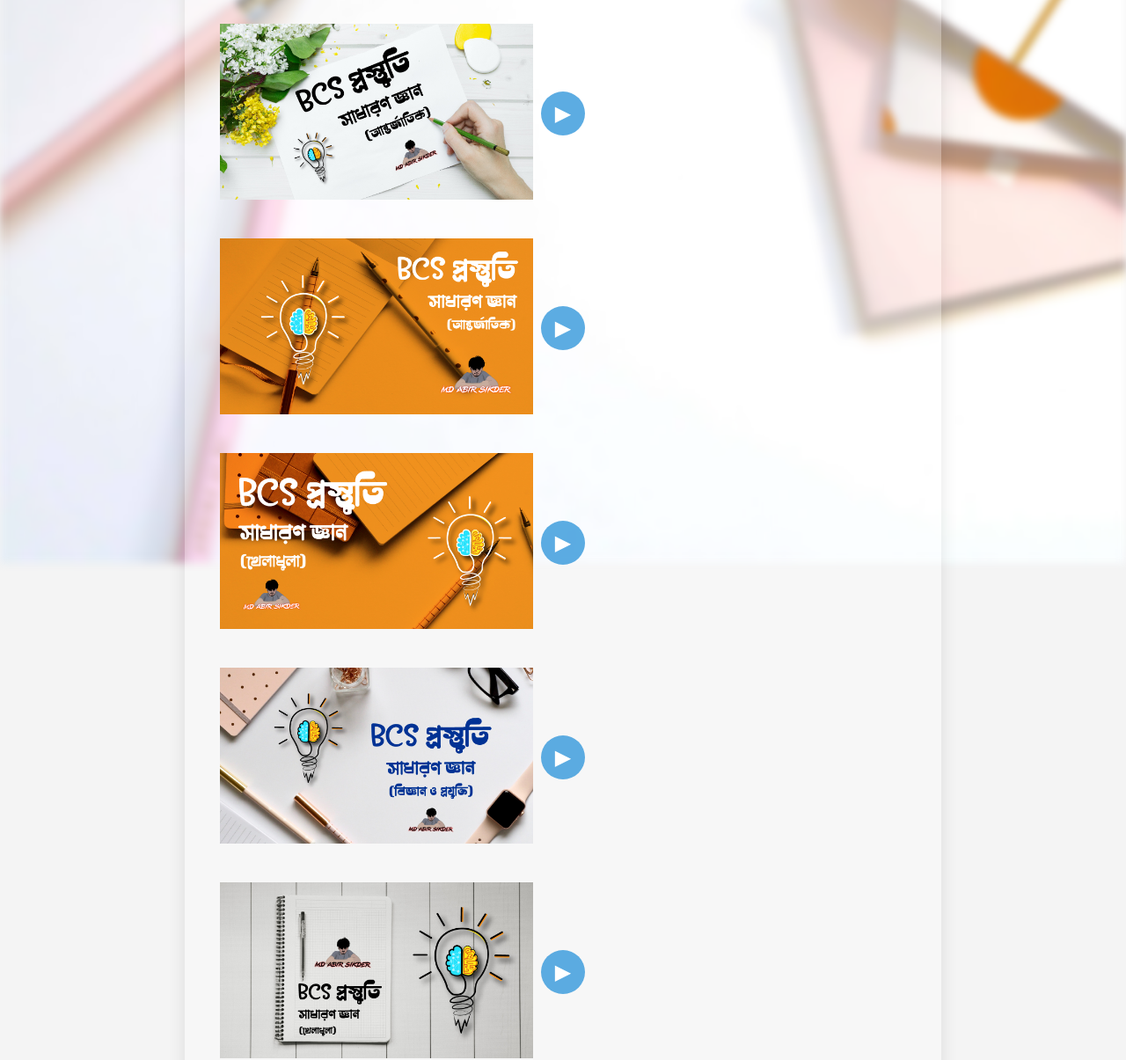
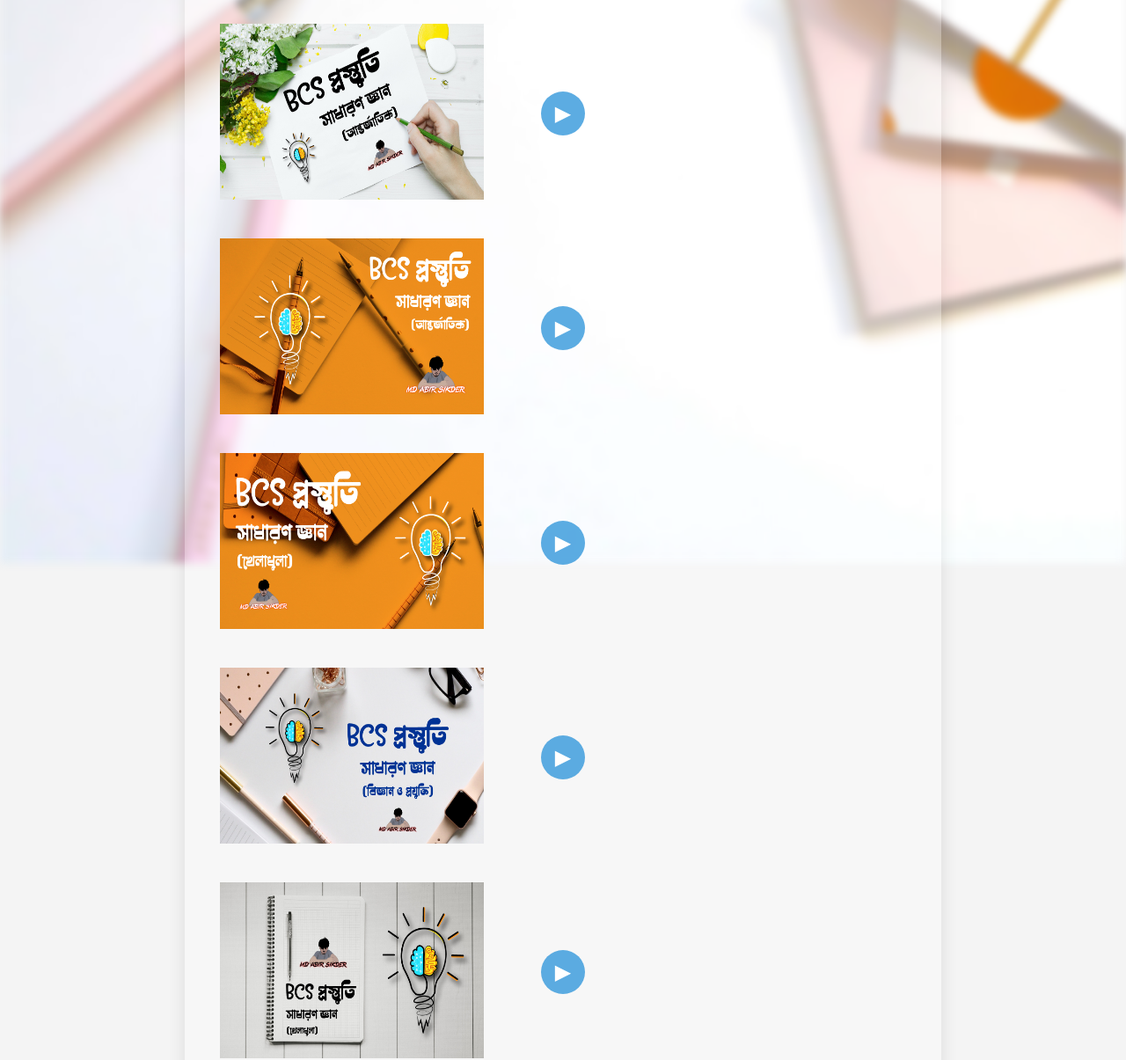
Before and after one commit to AbirSikder82/bcs-quiz, a plain HTML site: page video-page.html in a window 1280 px wide. Shown: the part 160-1365 px from the top of the page at 88% size. Drawn offline with Linux system fonts and the light colour scheme.

Commit message:
Added update video page

```diff
--- a/video-page.html
+++ b/video-page.html
@@ -13,23 +13,23 @@
             <h1>Videos</h1>
         </header>
         <div class="video-thumbnail" onclick="redirectYoutube1()">
-        <img src="General Knowledge questions and answers 2022, BCS prostuti, Cakrir prostuti, Quiz, International, Part-1.jpg" alt="Video 1 Thumbnail" height="200">
+        <img src="General Knowledge questions and answers 2022, BCS prostuti, Cakrir prostuti, Quiz, International, Part-1.jpg" alt="Video 1 Thumbnail" width="300" height="200">
         <button class="play-button" onclick="redirectYoutube1()">▶</button>
     </div>
     <div class="video-thumbnail" onclick="redirectYoutube2()">
-        <img src="General Knowledge questions and answers 2022, BCS prostuti, Cakrir prostuti, Quiz, International, Part-2.jpg" alt="Video 2 Thumbnail" height="200">
+        <img src="General Knowledge questions and answers 2022, BCS prostuti, Cakrir prostuti, Quiz, International, Part-2.jpg" alt="Video 2 Thumbnail" width="300" height="200">
         <button class="play-button" onclick="redirectYoutube2()">▶</button>
     </div>
     <div class="video-thumbnail" onclick="redirectYoutube3()">
-        <img src="General Knowledge questions and answers 2022, BCS prostuti,, Quiz, (Sports), Part 2.jpg" alt="Video 2 Thumbnail" height="200">
+        <img src="General Knowledge questions and answers 2022, BCS prostuti,, Quiz, (Sports), Part 2.jpg" alt="Video 2 Thumbnail" width="300" height="200">
         <button class="play-button" onclick="redirectYoutube3()">▶</button>
     </div>
     <div class="video-thumbnail" onclick="redirectYoutube4()">
-        <img src="General Knowledge questions and answers 2022, BCS prostuti,, Quiz, Science&Tecnology, Part-1.jpg" alt="Video 2 Thumbnail" height="200">
+        <img src="General Knowledge questions and answers 2022, BCS prostuti,, Quiz, Science&Tecnology, Part-1.jpg" alt="Video 2 Thumbnail" width="300" height="200">
         <button class="play-button" onclick="redirectYoutube4()">▶</button>
     </div>
     <div class="video-thumbnail" onclick="redirectYoutube5()">
-        <img src="General Knowledge questions and answers 2022, BCS prostuti,, Quiz, Sports, Part-1.jpg" alt="Video 2 Thumbnail" height="200">
+        <img src="General Knowledge questions and answers 2022, BCS prostuti,, Quiz, Sports, Part-1.jpg" alt="Video 2 Thumbnail" width="300" height="200">
         <button class="play-button" onclick="redirectYoutube5()">▶</button>
     </div>
     <div class="button">
```
